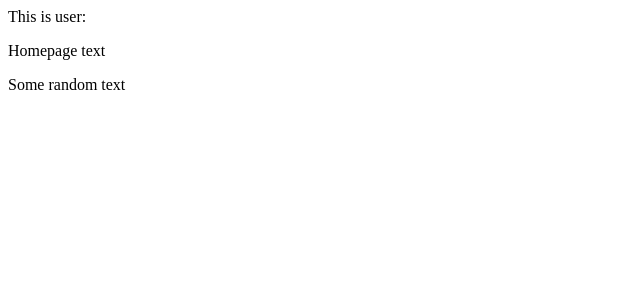
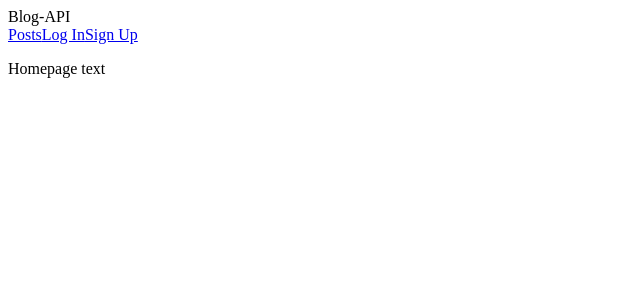
Before and after one commit to ziko1905/blog-api, a React (Vite) app in the folder front/: page / in a window 1280 px wide. Shown: the top 300 px of the page, without its empty margins (0-640 px from the left). Built offline with nearby package versions, Linux system fonts and the light colour scheme; no server answers.

Commit message:
Create basic react routing

```diff
--- a/front/components/Homepage.jsx
+++ /dev/null
@@ -1,12 +0,0 @@
-import Navbar from "./partials/Navbar";
-
-function Homepage() {
-  return (
-    <>
-      <Navbar />
-      <p>Homepage text</p>
-    </>
-  );
-}
-
-export default Homepage;
--- a/front/components/partials/Navbar.jsx
+++ /dev/null
@@ -1,24 +0,0 @@
-import { useEffect, useState } from "react";
-import { config } from "../../Constants";
-
-function Navbar() {
-  const [user, setUser] = useState(null);
-  useEffect(() => {
-    fetch(config.url.BASE_URL + "/posts", { mode: "cors" })
-      .then((response) => {
-        console.log(response);
-        return response.json();
-      })
-      .then((response) => {
-        console.log(response);
-      });
-  });
-
-  return (
-    <>
-      <nav>This is user: {user}</nav>
-    </>
-  );
-}
-
-export default Navbar;
--- /dev/null
+++ b/front/routes.jsx
@@ -0,0 +1,18 @@
+import App from "./src/App";
+
+const routes = [
+  {
+    path: "/",
+    element: <App />,
+  },
+  {
+    path: "/login",
+    element: <App />,
+  },
+  {
+    path: "/signup",
+    element: <App />,
+  },
+];
+
+export default routes;
--- a/front/src/App.jsx
+++ b/front/src/App.jsx
@@ -1,13 +1,10 @@
-import { useState } from "react";
-import Homepage from "../components/Homepage";
+import Navbar from "./components/partials/Navbar";
 
 function App() {
-  const [count, setCount] = useState(0);
-
   return (
     <>
-      <Homepage />
-      <p>Some random text</p>
+      <Navbar />
+      <p>Homepage text</p>
     </>
   );
 }
--- /dev/null
+++ b/front/src/components/partials/Navbar.jsx
@@ -0,0 +1,42 @@
+import { useEffect, useState } from "react";
+import { config } from "../../Constants";
+import { Link } from "react-router-dom";
+
+function Navbar() {
+  const [user, setUser] = useState(null);
+  useEffect(() => {
+    fetch(config.url.BASE_URL + "/posts", { mode: "cors" })
+      .then((response) => {
+        if (response.status != 200) {
+          return;
+        }
+        return response.json();
+      })
+      .then((response) => {
+        if (response.user) {
+          setUser(user);
+        }
+      });
+  });
+
+  return (
+    <>
+      <nav>
+        <div className="logo">Blog-API</div>
+        <Link to={""}>Posts</Link>
+        {!user ? (
+          <>
+            <Link to="/login">Log In</Link>
+            <Link to="/signup">Sign Up</Link>
+          </>
+        ) : (
+          <>
+            <Link to="myblogs">My Blogs</Link>
+          </>
+        )}
+      </nav>
+    </>
+  );
+}
+
+export default Navbar;
--- a/front/src/main.jsx
+++ b/front/src/main.jsx
@@ -1,9 +1,13 @@
 import { StrictMode } from "react";
 import { createRoot } from "react-dom/client";
 import App from "./App.jsx";
+import { createBrowserRouter, RouterProvider } from "react-router-dom";
+import routes from "../routes.jsx";
+
+const router = createBrowserRouter(routes);
 
 createRoot(document.getElementById("root")).render(
   <StrictMode>
-    <App />
+    <RouterProvider router={router} />
   </StrictMode>
 );
```
Also changed, not shown: front/src/Constants.js (renamed from front/Constants.js).
